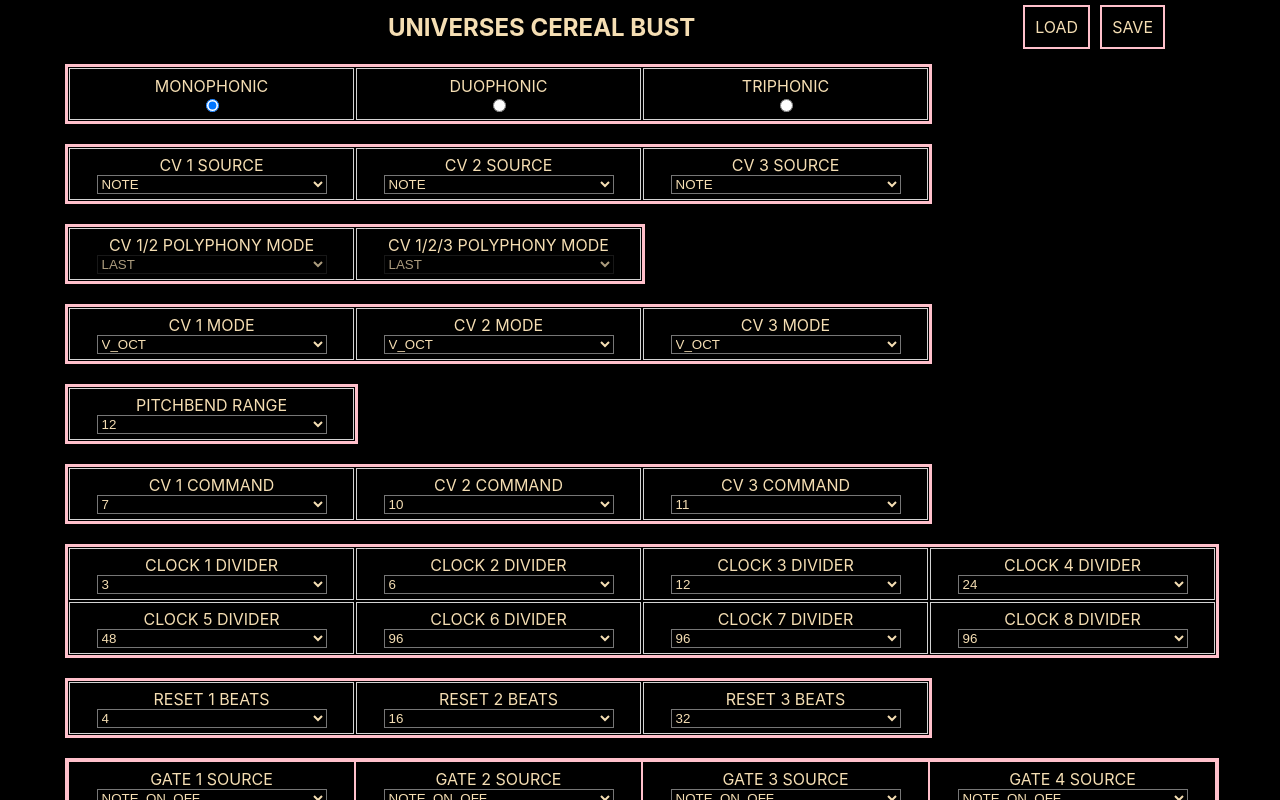
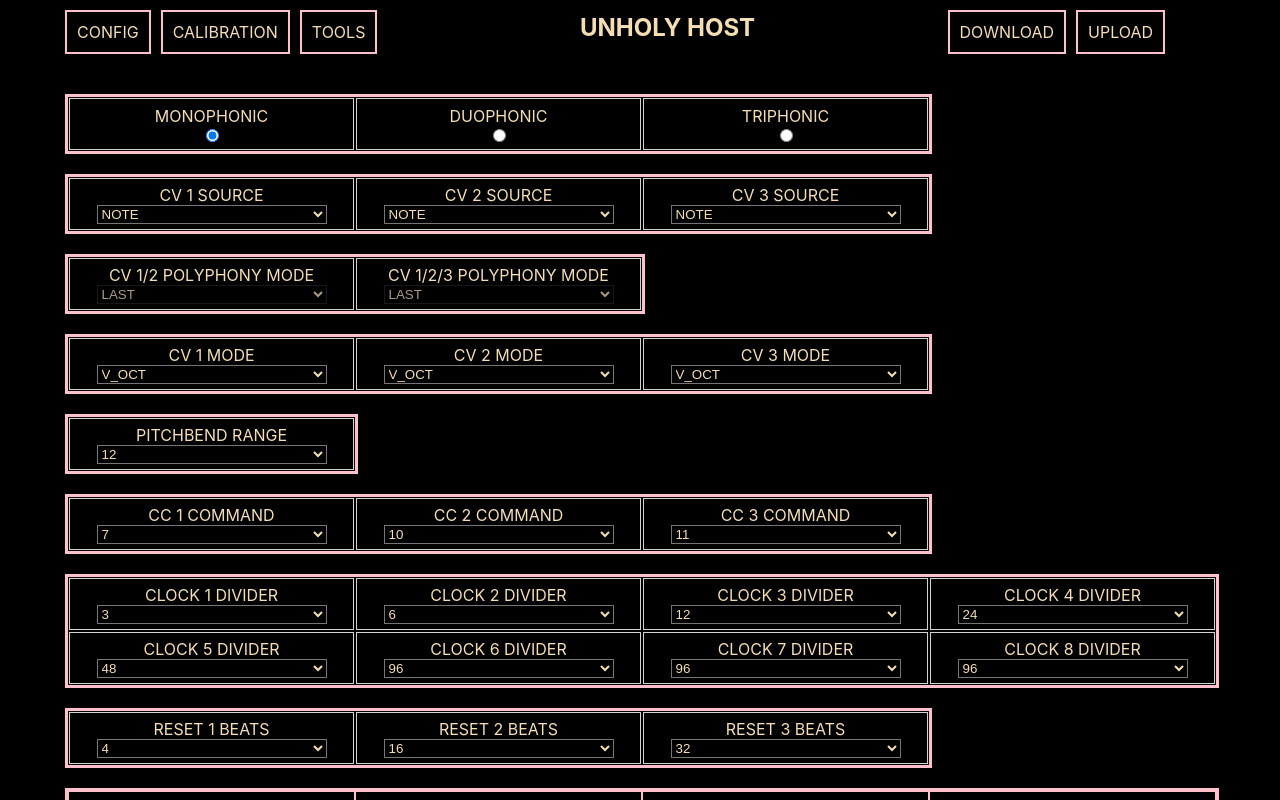
Before and after one commit to marchingband/Unholy_Host_Webapp, a React (Create React App) app: page / in a window 1280 px wide. Shown: the top 800 px of the page. Built offline with nearby package versions, Linux system fonts and the light colour scheme; the HTML template or start-up script is replaced by a standard one.

Commit message:
revisions

```diff
--- a/package.json
+++ b/package.json
@@ -2,7 +2,6 @@
   "name": "website",
   "version": "0.1.0",
   "private": true,
-  "homepage": "https://marchingband.github.io/UCB",
   "dependencies": {
     "@testing-library/jest-dom": "^5.16.5",
     "@testing-library/react": "^13.4.0",
--- a/public/index.html
+++ b/public/index.html
@@ -7,7 +7,7 @@
     <meta name="theme-color" content="#000000" />
     <meta
       name="description"
-      content="Web UI for Universes Cereal Bust"
+      content="Web UI for Unholy Host"
     />
     <link rel="apple-touch-icon" href="%PUBLIC_URL%/logo192.png" />
     <!--
@@ -24,7 +24,7 @@
       work correctly both with client-side routing and a non-root public URL.
       Learn how to configure a non-root public URL by running `npm run build`.
     -->
-    <title>UCB</title>
+    <title>Unholy Host</title>
   </head>
   <body>
     <noscript>You need to enable JavaScript to run this app.</noscript>
--- a/src/App.css
+++ b/src/App.css
@@ -10,6 +10,7 @@
 .header {
     text-align: center;
     display: flex;
+    margin-bottom: 30px;
 }
 
 .App h2 {
@@ -21,7 +22,8 @@
     /* width: 50px; */
     padding: 10px;
     border: 2px solid pink;
-    margin: 5px;
+    margin-right: 10px;
+    margin-top: 10px;
     cursor: pointer;
     display: flex;
     justify-content: center;
@@ -131,7 +133,7 @@
 }
 
 .big-button {
-    width: 1150px;
+    width: 1158px;
     border: 2px solid pink;
     cursor: pointer;
     display: flex;
@@ -223,3 +225,13 @@
 .key:hover {
     opacity: 0.5;
 }
+
+.visually-hidden {
+    clip: rect(0 0 0 0);
+    clip-path: inset(50%);
+    height: 1px;
+    overflow: hidden;
+    position: absolute;
+    white-space: nowrap;
+    width: 1px;
+  }
--- a/src/App.js
+++ b/src/App.js
@@ -1,12 +1,13 @@
 import './App.css';
 import { names } from './modules/names';
-import { useMetronome, useConfig, useMidi, polyhponyModes, cvSources, polyphonyKinds, cvModes, pitchbendRanges, ccCommands, clockDividers, resetBeats, gateSources, midiNotes, MONOPHONIC, TRIPHONIC, DUOPHONIC, calibration_values, tempos, midiNotesInRange } from './modules/midi';
+import { useMetronome, useConfig, useMidi, polyhponyModes, cvSources, polyphonyKinds, cvModes, pitchbendRanges, ccCommands, clockDividers, resetBeats, gateSources, midiNotes, MONOPHONIC, TRIPHONIC, DUOPHONIC, calibration_values, calibration_note_names, tempos, midiNotesInRange } from './modules/midi';
 import { useState } from 'react';
 
 function App() {
   const config = useConfig()
   const {sendMidiRealtime, sendNoteOn, sendNoteOnOff, sendNoteOff, sendConfigSysex, sendSysexRequest, sendCalStart, sendCalStop} = useMidi(config)
   const {setMetronome, blink, tempo, setTempo} = useMetronome(sendMidiRealtime)
+  const [page, setPage] = useState("home")
   return (
     <div className="App">
       {
@@ -23,23 +24,42 @@ function App() {
         </>
       }
       <span className='header'>
+        <span
+          className='button'
+          onClick={()=>setPage("home")}
+        >
+          CONFIG
+        </span>
+        <span
+          className='button'
+          onClick={()=>setPage("cal")}
+        >
+          CALIBRATION
+        </span>
+        <span
+          className='button'
+          onClick={()=>setPage("midi")}
+        >
+          TOOLS
+        </span>
         <h2>
-          UNIVERSES CEREAL BUST
+          UNHOLY HOST
         </h2>
         <span
           className='button'
           onClick={sendSysexRequest}
         >
-          LOAD
+          DOWNLOAD
         </span>
         <span
           className='button'
           onClick={sendConfigSysex}
           style={{marginRight:50}}
         >
-          SAVE
+          UPLOAD
         </span>
       </span>
+        <div className={"App" + (page != "home" ? " visually-hidden" : "")}>
           <div className='select-group group'>
             {
               polyhponyModes.map((mode,i)=>
@@ -156,7 +176,7 @@ function App() {
                 { get: config.CC3_COMMAND, set: config.setCC3_COMMAND },
               ].map(({get, set}, i)=>
                 <label key={i}>
-              {"CV " + (i + 1) + " COMMAND"}
+                  {"CC " + (i + 1) + " COMMAND"}
                   <select
                     value={get}
                     onChange={e=>set(e.target.value)}
@@ -253,7 +273,6 @@ function App() {
             }
           </div>
           <div className="group">
-
             <div className="select-group">
               {
                 [
@@ -297,7 +316,7 @@ function App() {
                       INVERT
                       <input
                         onChange={()=>{}} // shut up react
-                    type="radio"
+                        type="checkbox"
                         checked={getInv}
                         onClick={()=>setInv(!getInv)}
                       />
@@ -350,7 +369,7 @@ function App() {
                       INVERT
                       <input
                         onChange={()=>{}}
-                    type="radio"
+                        type="checkbox"
                         checked={getInv}
                         onClick={()=>setInv(!getInv)}
                       />
@@ -360,6 +379,8 @@ function App() {
             }
             </div>
           </div>
+        </div>
+        <div className={"App" + (page != "cal" ? " visually-hidden" : "")}>
           <div
             className='big-button'
             onClick={()=>{
@@ -390,7 +411,8 @@ function App() {
                       sendNoteOnOff(val)
                     }}
                   >
-                {val}
+                    {calibration_note_names[i]}
+                    {/* {val} */}
                   </div>
                 </div>
               )
@@ -455,6 +477,8 @@ function App() {
               </div>
             )
           }
+        </div>
+        <div className={"App" + (page != "midi" ? " visually-hidden" : "")}>
           <div className='metronome'>
             <h2>
               METRONOME and KEYPAD
@@ -502,6 +526,7 @@ function App() {
             }
           </div>
         </div>
+    </div>
 
   );
 }
--- a/src/modules/midi.js
+++ b/src/modules/midi.js
@@ -79,6 +79,7 @@ export const midiNotesInRange = Array(60).fill().map((_,i)=>i+33)
 export const tempos = Array(200).fill().map((_,i)=>i+40)
 
 export const calibration_values = [0, 1, 13, 25, 37, 49, 59];
+export const calibration_note_names = ["A1", "Bb1", "Bb2", "Bb3", "Bb4", "Bb5", "Ab6"];
 
 
 // gate sources
@@ -413,12 +414,13 @@ export const useMidi = (config) => {
             console.log( "Output port [type:'" + output.type + "'] id:'" + output.id +
             "' manufacturer:'" + output.manufacturer + "' name:'" + output.name +
             "' version:'" + output.version + "'" );
-            if(output.name == "Seeeduino XIAO"){
+            if(output.name == "MIDI2CVBOY"){
+            // if(output.name == "Seeeduino XIAO"){
                 console.log("found UCB output, connecting")
                 setMidiOut(output)
                 return output
             }
-            // midiOut = output
+            midiOut = output
         }
     },[midiOut])
 
@@ -433,7 +435,8 @@ export const useMidi = (config) => {
 
     const startMidi = useCallback((midi, output) => {
         midi.inputs.forEach(entry => {
-            if(entry.name == "Seeeduino XIAO"){
+            if(entry.name == "MIDI2CVBOY"){
+            // if(entry.name == "Seeeduino XIAO"){
                 console.log("found UCB input, connecting")
                 entry.onmidimessage = onMIDIMessage
                 entry.onstatechange = ({port}) => {
```
Also changed, not shown: firebase.json (added), 1 other file (tests, documents, lock files or other folders). Lines whose indentation alone changed are shown as unchanged.
